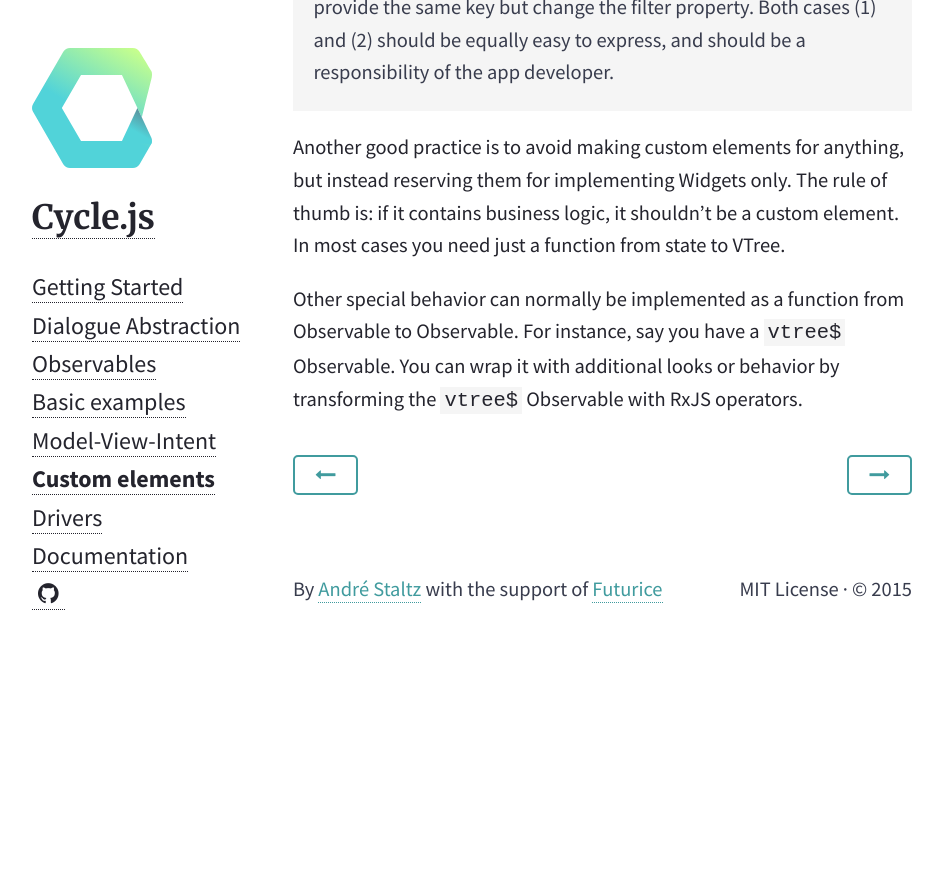
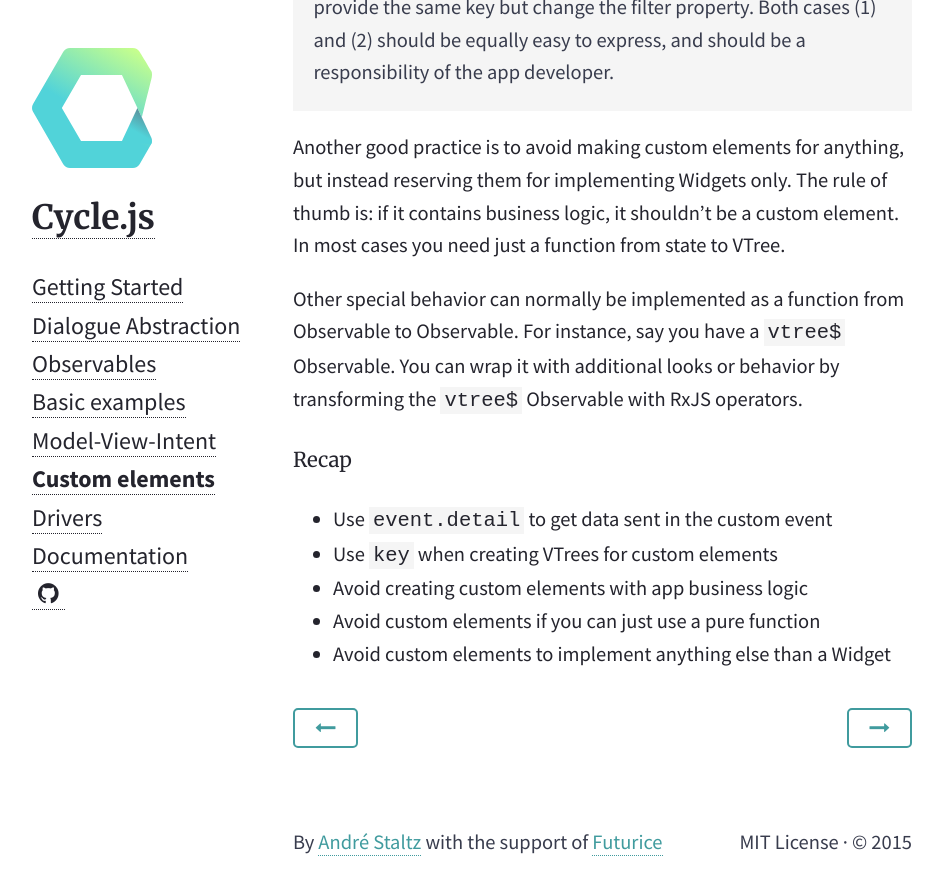
Before and after one commit to cyclejs/old-website, a Jekyll site: the page built from _posts/2015-01-25-custom-elements.md, in a window 1280 px wide and 900 px high, scrolled down 12795 px. Shown: the top 895 px of the window, without its empty margins (168-1111 px from the left). Built offline with Jekyll 4.4.1, drawn with Linux system fonts in a browser that asks for light colours; nearby versions of some CDN libraries; before the commit the page ends 13442 px from its top, so only the background shows below that.

Commit message:
Add recap list for tips on custom element creation

```diff
--- a/_posts/2015-01-25-custom-elements.md
+++ b/_posts/2015-01-25-custom-elements.md
@@ -404,3 +404,11 @@ Notice `h('labeled-slider', { key: 1, ... })`.
 Another good practice is to avoid making custom elements for anything, but instead reserving them for implementing Widgets only. The rule of thumb is: if it contains business logic, it shouldn't be a custom element. In most cases you need just a function from state to VTree.
 
 Other special behavior can normally be implemented as a function from Observable to Observable. For instance, say you have a `vtree$` Observable. You can wrap it with additional looks or behavior by transforming the `vtree$` Observable with RxJS operators.
+
+#### Recap
+
+- Use `event.detail` to get data sent in the custom event
+- Use `key` when creating VTrees for custom elements
+- Avoid creating custom elements with app business logic
+- Avoid custom elements if you can just use a pure function
+- Avoid custom elements to implement anything else than a Widget
```
